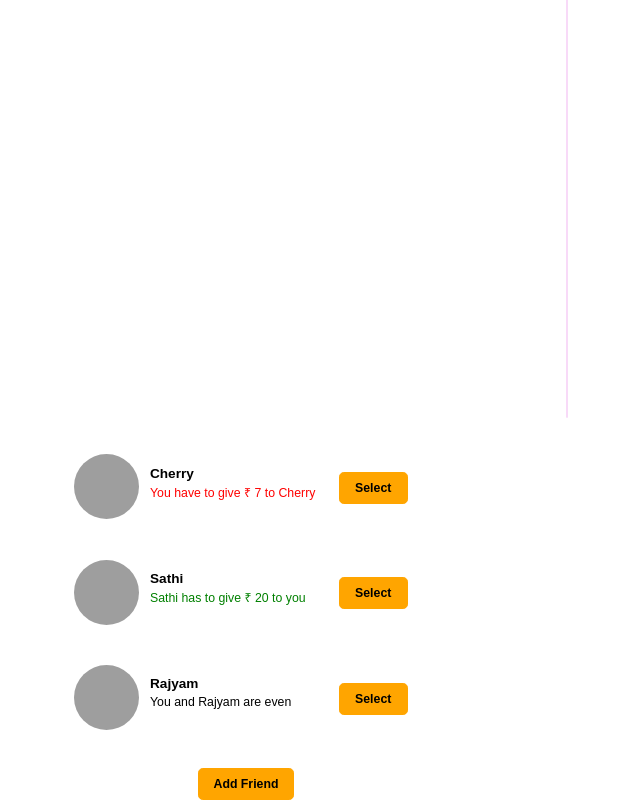
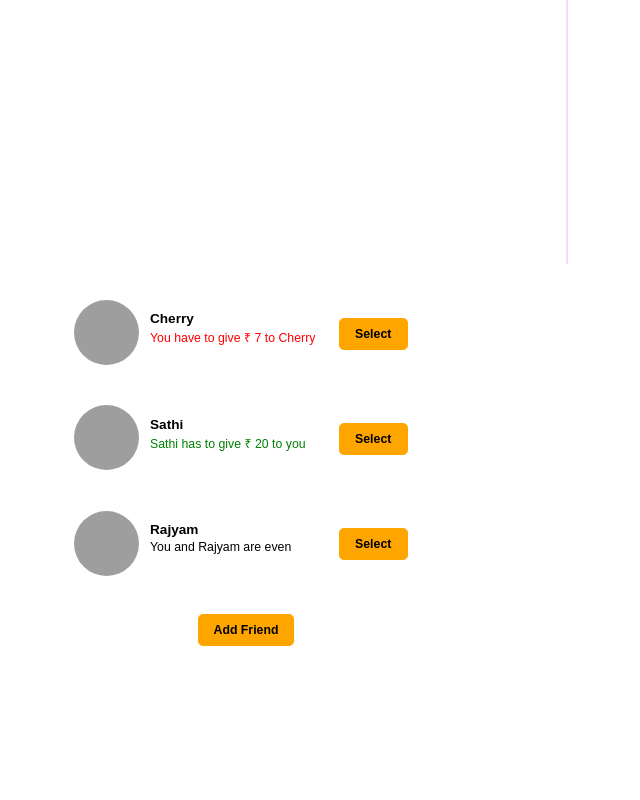
Before and after one commit to Pyaswanth982/eat-n-split, a React (Create React App) app: page / in a window 1280 px wide. Shown: the part 740-1540 px from the top of the page, without its empty margins (106-746 px from the left). After the commit the page ends 1386 px from the top, so only its background shows below. Built offline with nearby package versions, Linux system fonts and the light colour scheme; grey boxes are pictures that could not be loaded.

Commit message:
Revert "new tag added at 11.52"
This reverts commit f6e7e5a6e9b681dcb3b52701ba0d486d29d67adb.

```diff
--- a/src/App.js
+++ b/src/App.js
@@ -19,7 +19,6 @@ function Header() {
       <h1>feature-header added</h1>
       <h1>Pull request</h1>
       <h1>Master added</h1>
-      <h1>reset command + mixed</h1>
     </div>
   );
 }
```
